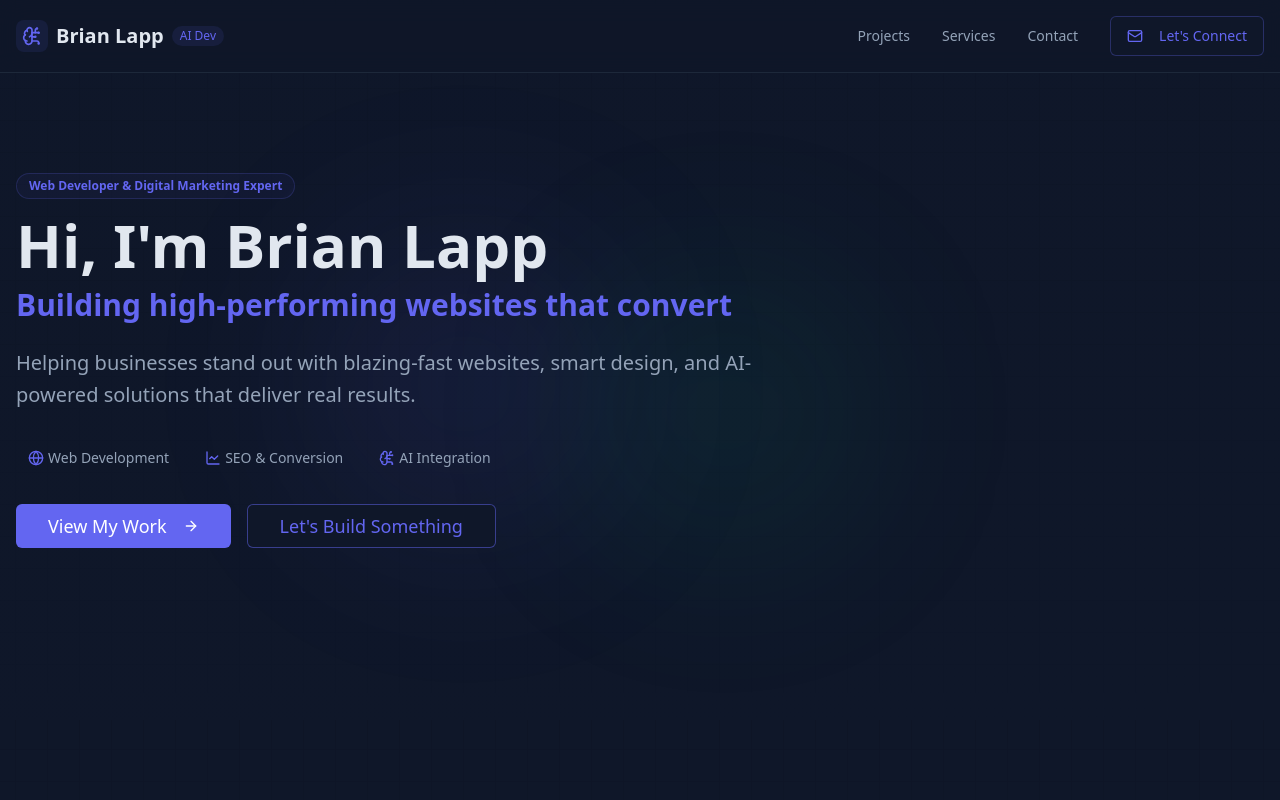
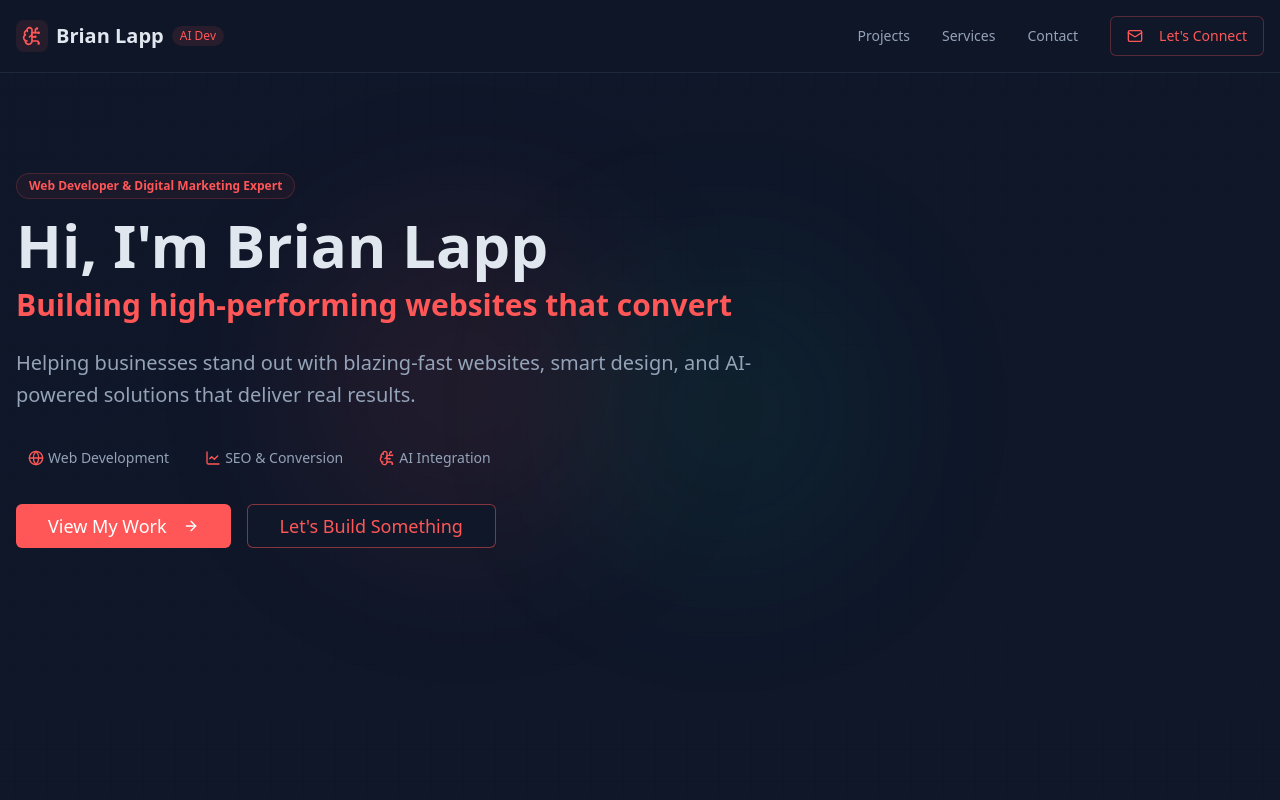
Before and after one commit to brianlapp/brian-lapp, a React (Vite) app: page / in a window 1280 px wide. Shown: the top 800 px of the page. Built offline with nearby package versions, Linux system fonts and the light colour scheme.

Commit message:
Update primary color
Change primary color to #ff5757, maintaining existing background and gradient styles.

```diff
--- a/src/index.css
+++ b/src/index.css
@@ -13,9 +13,9 @@
     --card-foreground: 214 32% 91%;
     --popover: 222 47% 8%;
     --popover-foreground: 214 32% 91%;
-    --primary: 239 84% 67%;
+    --primary: 0 100% 67%;
     --primary-foreground: 0 0% 100%;
-    --secondary: 242 83% 60%;
+    --secondary: 0 90% 60%;
     --secondary-foreground: 0 0% 100%;
     --muted: 217 33% 17%;
     --muted-foreground: 215 20% 65%;
@@ -23,7 +23,7 @@
     --accent-foreground: 0 0% 100%;
     --border: 217 33% 17%;
     --input: 217 33% 17%;
-    --ring: 239 84% 67%;
+    --ring: 0 100% 67%;
     --radius: 0.5rem;
   }
 }
--- a/tailwind.config.ts
+++ b/tailwind.config.ts
@@ -1,3 +1,4 @@
+
 import type { Config } from "tailwindcss";
 
 export default {
@@ -25,11 +26,11 @@ export default {
         background: "hsl(var(--background))",
         foreground: "hsl(var(--foreground))",
         primary: {
-          DEFAULT: "#6366f1", // Indigo
+          DEFAULT: "#ff5757", // New red color
           foreground: "#ffffff",
         },
         secondary: {
-          DEFAULT: "#4f46e5", // Darker indigo
+          DEFAULT: "#ff4040", // Slightly darker red for secondary
           foreground: "#ffffff",
         },
         muted: {
@@ -37,7 +38,7 @@ export default {
           foreground: "#94a3b8", // Slate-400
         },
         accent: {
-          DEFAULT: "#10b981", // Emerald green for accent
+          DEFAULT: "#10b981", // Keeping emerald green for accent
           foreground: "#ffffff",
         },
       },
```
